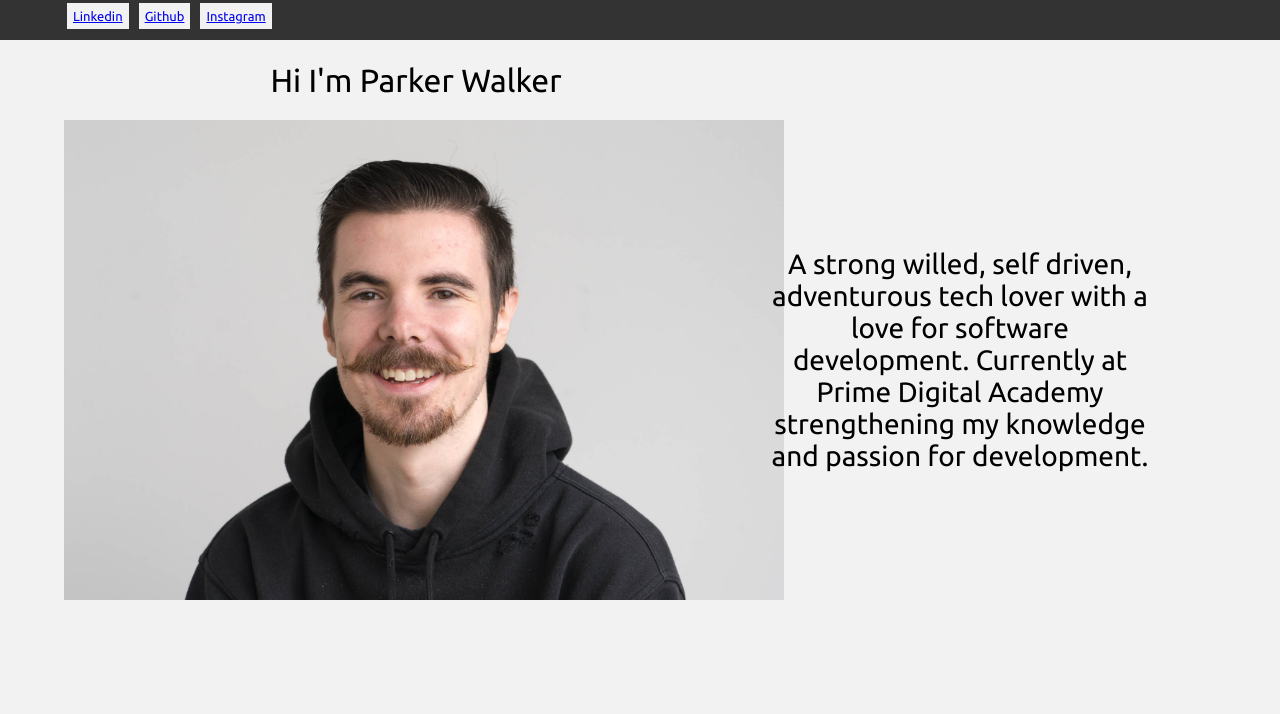
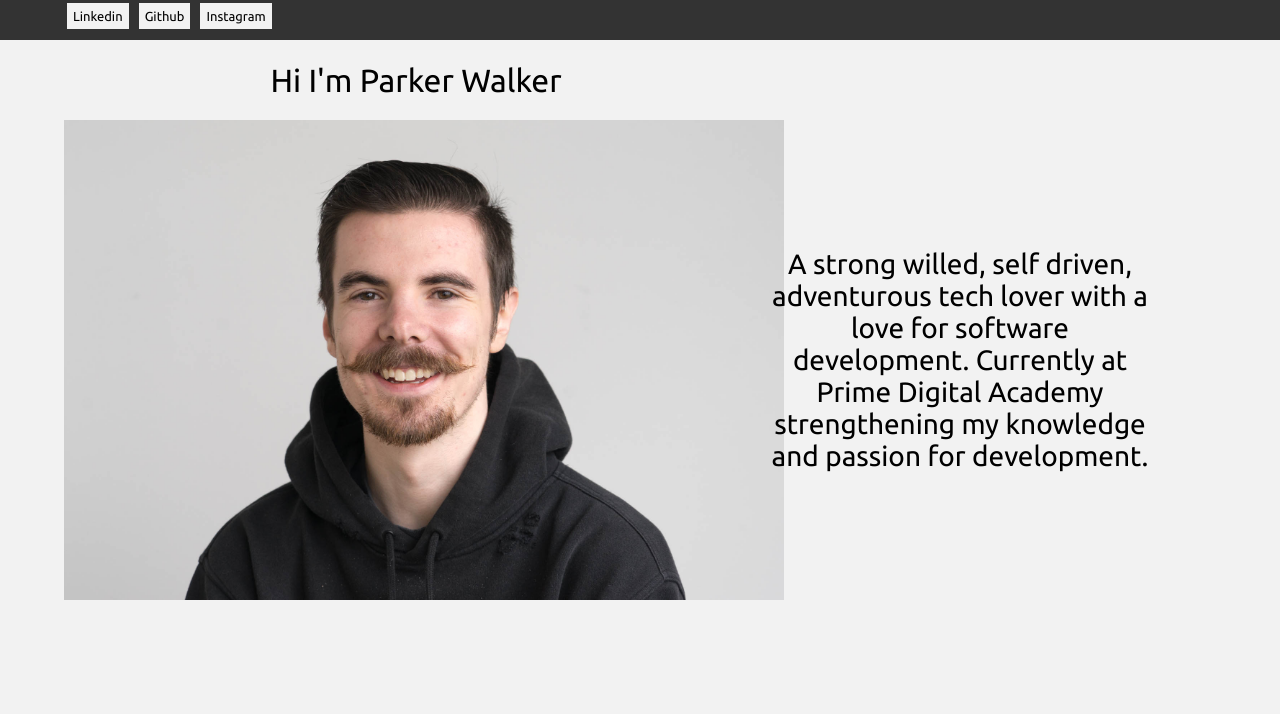
Before and after one commit to parkerwalker/personalSIte, a website: page public/view/index.html in a window 1280 px wide. Shown: the top 714 px of the page. Drawn offline with nearby package versions, Linux system fonts and the light colour scheme; files that its build step writes are made by us from their sources; files whose address does not match are found by name.

Commit message:
fucking with the buttons

```diff
--- a/public/view/index.html
+++ b/public/view/index.html
@@ -38,9 +38,9 @@
     <div class="navBar">
     </div>
     <div class='link'>
-      <button class='text' type="button" name="button"><a href="https://www.linkedin.com/in/parkerleewalker/">Linkedin</a></button>
-      <button class='text' type="button" name="button"><a href="https://github.com/parkerwalker">Github</a></button>
-      <button class='text' type="button" name="button"><a href="https://www.instagram.com/parkerleewalker/">Instagram</a></button>
+      <button class='text' type="button" name="button"><a href="https://www.linkedin.com/in/parkerleewalker/"></a>Linkedin</button>
+      <button class='text' type="button" name="button"><a href="https://github.com/parkerwalker"></a>Github</button>
+      <button class='text' type="button" name="button"><a href="https://www.instagram.com/parkerleewalker/"></a>Instagram</button>
     </div>
     <div class="name">
       <p class='text' id='name'>Hi I'm Parker Walker</p>
```
